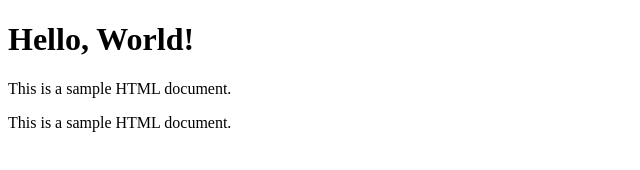
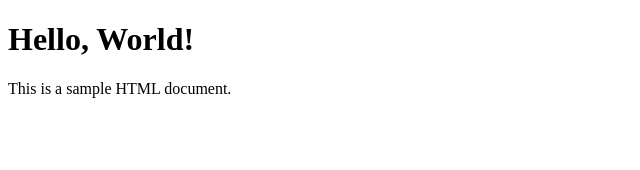
Before and after one commit to Kalegaurav238/Git-Revert, a plain HTML site: page index.html in a window 1280 px wide. Shown: the whole page, without its empty margins (0-640 px from the left). Drawn offline with Linux system fonts and the light colour scheme.

Commit message:
Revert "second"
This reverts commit 5ef207a996a1a6f086985231f4e466796feeeb2a.

```diff
--- a/index.html
+++ b/index.html
@@ -8,6 +8,5 @@
 <body>
     <h1>Hello, World!</h1>
     <p>This is a sample HTML document.</p>
-    <p>This is a sample HTML document.</p>
 </body>
 </html>
```
